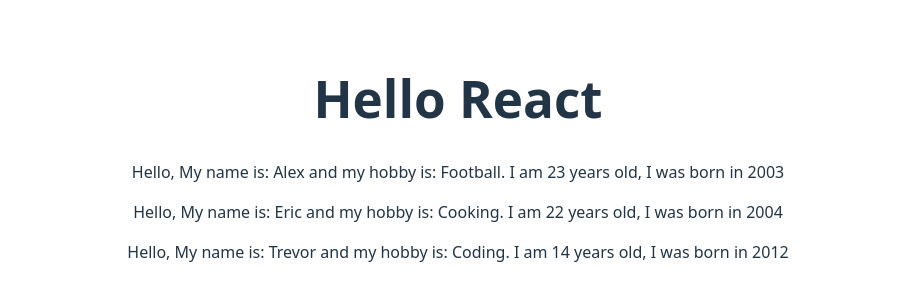
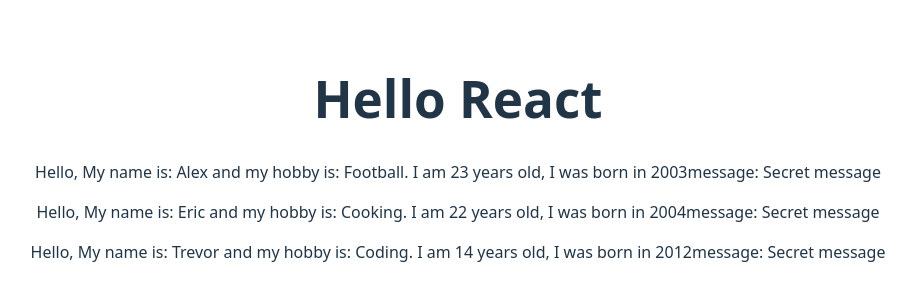
Before and after one commit to yvan-hirwa/react, a React (Vite) app in the folder firstReactProject/: page / in a window 1280 px wide. Shown: the part 242-542 px from the top of the page, without its empty margins (182-1098 px from the left). Built offline with nearby package versions, Linux system fonts and the light colour scheme.

Commit message:
props. children, immutability

```diff
--- a/firstReactProject/src/App.jsx
+++ b/firstReactProject/src/App.jsx
@@ -26,15 +26,21 @@ function App() {
     <div className="app-container">
       <h1>Hello React</h1>
 
-      {users.map(user => <Header key={user.id} person = {user} />)}
+      {users.map(user => <Header key={user.id} person = {user} > Secret message </Header>)}
     </div>
   )
 }
 
-function Header({ person }){
+function Header({ person, children }){
+  // person.name = 'Hacker' immutability of props
   const {name, hobby, age} = person
 
-  return <p>Hello, My name is: {name} and my hobby is: {hobby}. I am {age} years old, I was born in {2026 - age}</p>
+  return (
+  <p>
+    Hello, My name is: {name} and my hobby is: {hobby}. I am {age} years old, I was born in {2026 - age}
+    message: {children}
+  </p>
+  )
 }
 
 export default App
```
